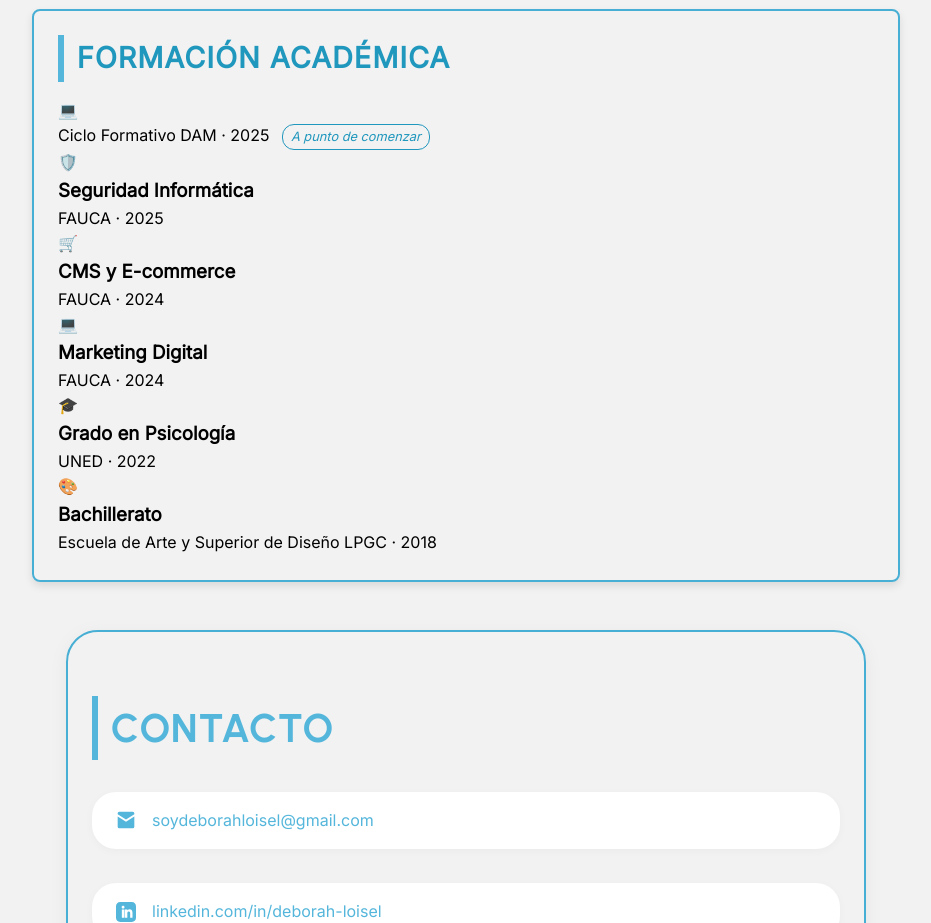
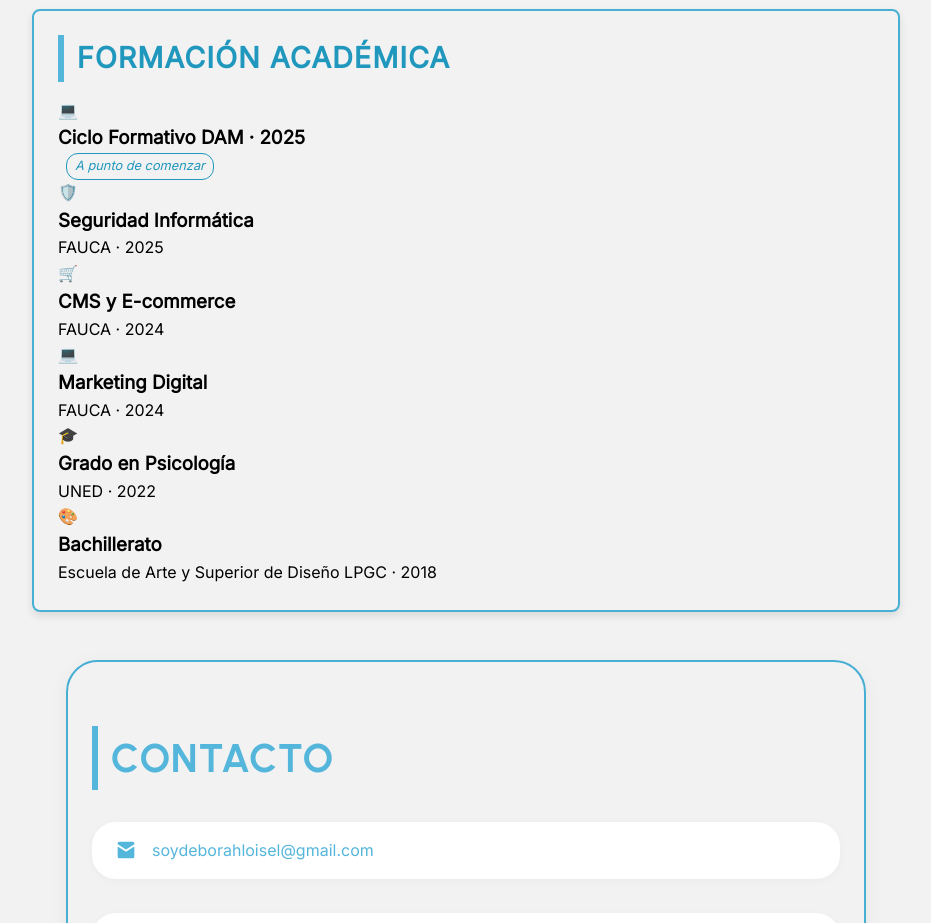
Before and after one commit to DEBBKL/portfolio, a website: page index.html in a window 1280 px wide. Shown: the part 5300-6223 px from the top of the page, without its empty margins (174-1105 px from the left). Drawn offline with Linux system fonts and the light colour scheme.

Commit message:
Update index.html

```diff
--- a/index.html
+++ b/index.html
@@ -283,7 +283,7 @@
     <div class="timeline-item">
       <div class="timeline-icon">💻</div>
      <p class="timeline-date">
-  Ciclo Formativo DAM · 2025
+  <h3>Ciclo Formativo DAM · 2025</h3>
   <span class="badge">A punto de comenzar</span>
 </p>
     </div>
```
